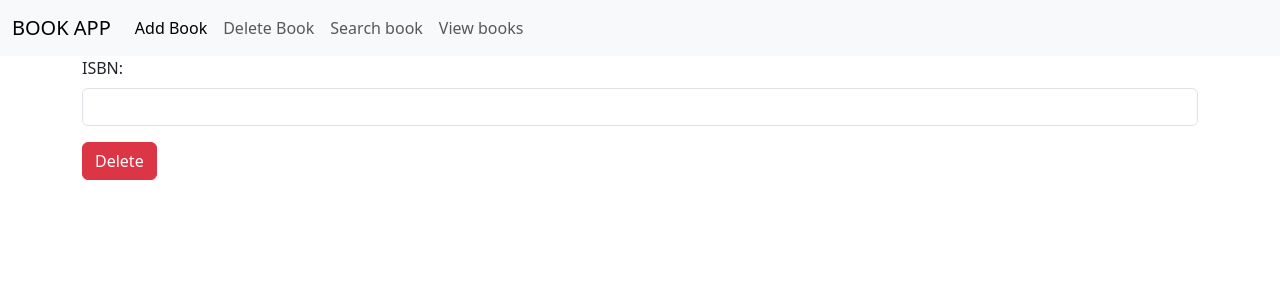
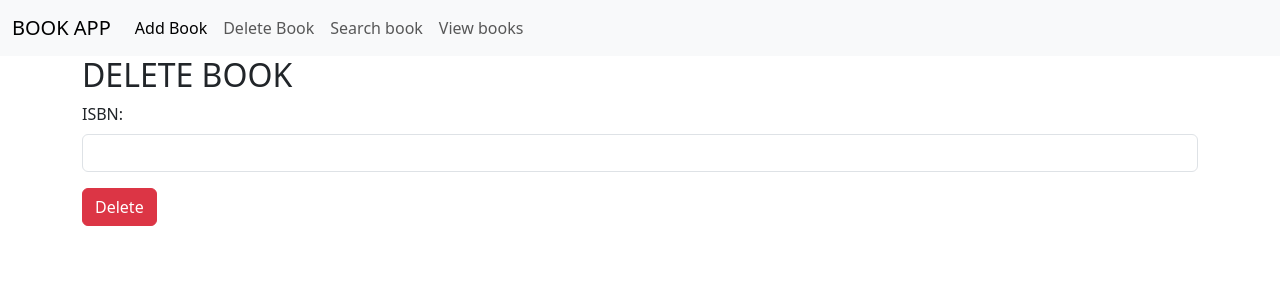
Before and after one commit to sivani-r-anil/Book-react-app, a React (Vite) app: page /delete in a window 1280 px wide. Shown: the top 300 px of the page. Built offline with nearby package versions, Linux system fonts and the light colour scheme.

Commit message:
SPA added

```diff
--- a/src/components/AddBook.jsx
+++ b/src/components/AddBook.jsx
@@ -8,6 +8,7 @@ const AddBook = () => {
             <div className="container">
                 <div className="row">
                     <div className="col col-12 col-sm-12 col-md-12 col-lg-12 col-xl-12 col-xxl-12">
+                        <h2>ADD NEW BOOK</h2>
                         <div className="row g-3">
                             <div className="col col-12 col-sm-6 col-md-6 col-lg-6 col-xl-6 col-xxl-6">
 
--- a/src/components/DeleteBook.jsx
+++ b/src/components/DeleteBook.jsx
@@ -8,6 +8,7 @@ const DeleteBook = () => {
             <div className="container">
                 <div className="row">
                     <div className="col col-12 col-sm-12 col-md-12 col-lg-12 col-xl-12 col-xxl-12">
+                        <h2>DELETE BOOK</h2>
                         <div className="row g-3">
                             <div className="col col-12 col-sm-12 col-md-12 col-lg-12 col-xl-12 col-xxl-12">
 
--- a/src/components/NavigationBar.jsx
+++ b/src/components/NavigationBar.jsx
@@ -1,4 +1,5 @@
 import React from 'react'
+import { Link } from 'react-router-dom'
 
 const NavigationBar = () => {
     return (
@@ -12,10 +13,10 @@ const NavigationBar = () => {
                     </button>
                     <div class="collapse navbar-collapse" id="navbarNavAltMarkup">
                         <div class="navbar-nav">
-                            <a class="nav-link active" aria-current="page" href="/">Add Book</a>
-                            <a class="nav-link" href="/delete">Delete Book</a>
-                            <a class="nav-link" href="/search">Search book</a>
-                            <a class="nav-link" href="/view">View books</a>
+                            <Link class="nav-link active" aria-current="page" to="/">Add Book</Link>
+                            <Link class="nav-link" to="/delete">Delete Book</Link>
+                            <Link class="nav-link" to="/search">Search book</Link>
+                            <Link class="nav-link" to="/view">View books</Link>
                         </div>
                     </div>
                 </div>
--- a/src/components/SearchBook.jsx
+++ b/src/components/SearchBook.jsx
@@ -8,6 +8,7 @@ const SearchBook = () => {
             <div className="container">
                 <div className="row">
                     <div className="col col-12 col-sm-12 col-md-12 col-lg-12 col-xl-12 col-xxl-12">
+                        <h2>SEARCH BOOKS</h2>
                         <div className="row g-3">
                             <div className="col col-12 col-sm-12 col-md-12 col-lg-12 col-xl-12 col-xxl-12">
 
--- a/src/components/ViewBook.jsx
+++ b/src/components/ViewBook.jsx
@@ -8,6 +8,7 @@ const ViewBook = () => {
             <div className="container">
                 <div className="row">
                     <div className="col col-12 col-sm-12 col-md-12 col-lg-12 col-xl-12 col-xxl-12">
+                        <h2>BOOK DETAILS...</h2>
                         <div className="row g-3">
                             <div className="col col-12 col-sm-6 col-md-6 col-lg-3 col-xl-3 col-xxl-3">
 
```
